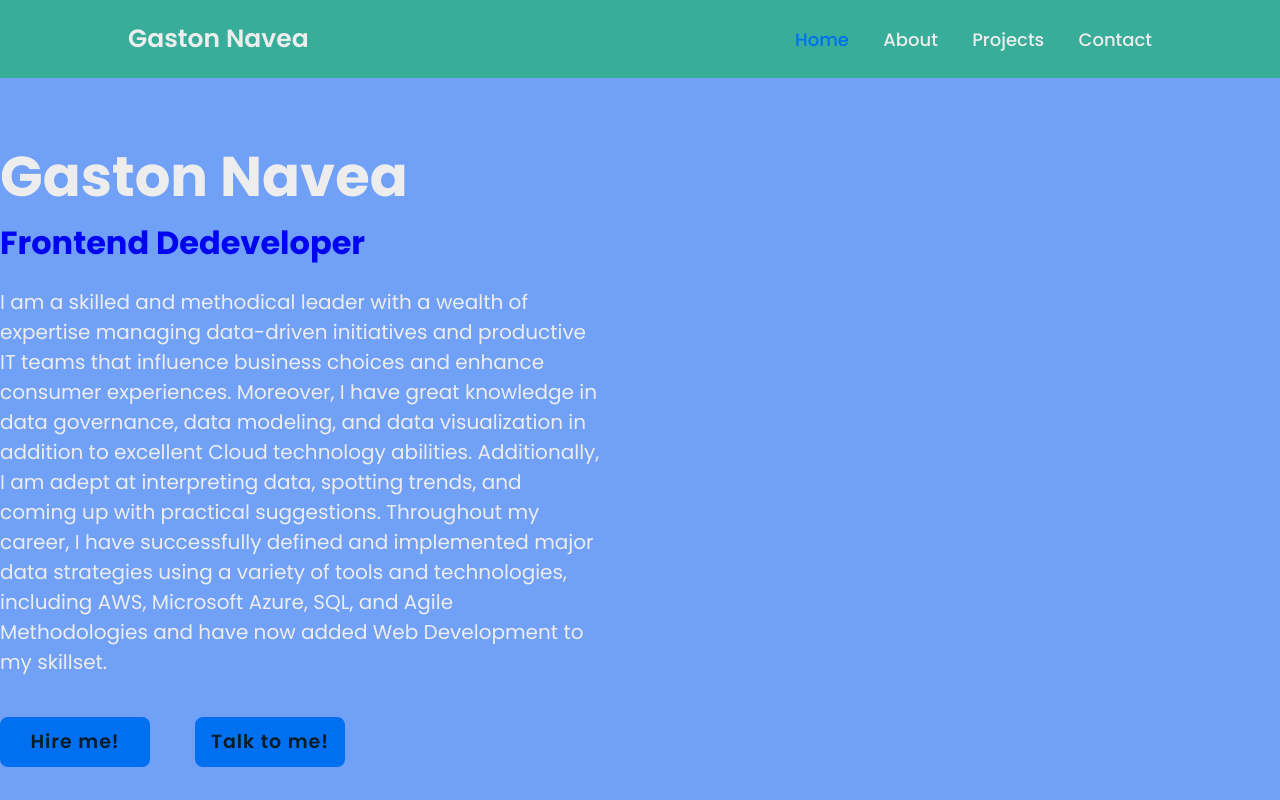
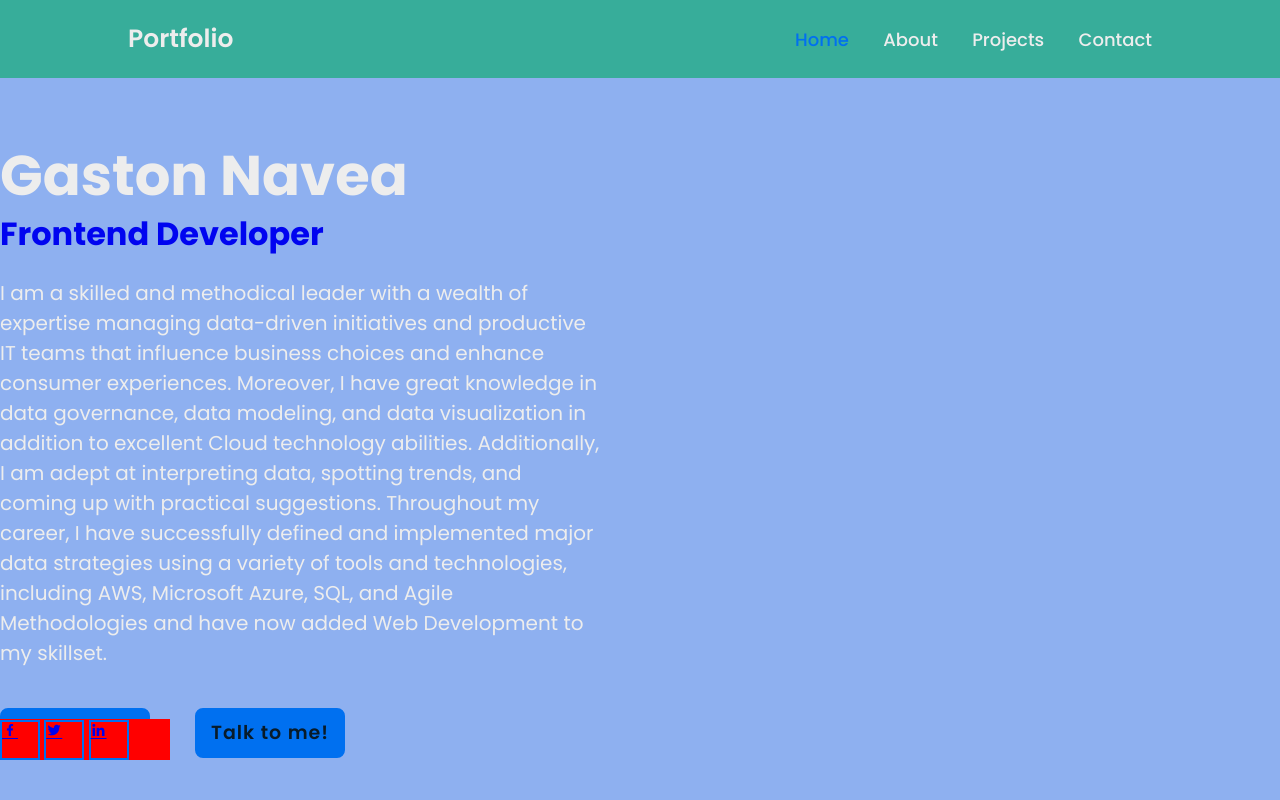
Before and after one commit to gnavea123/portfolio, a plain HTML site: page index.html in a window 1280 px wide. Drawn offline with nearby package versions, Linux system fonts and the light colour scheme.

Commit message:
update: added footer links and main text.

```diff
--- a/css/style.css
+++ b/css/style.css
@@ -9,7 +9,7 @@ font-family: 'Poppins', sans-serif;
 body {
 
 
-    background: #71a0f7 ;
+    background: #8eb0f0 ;
     color: #ededed;
 }
 .header {
@@ -56,6 +56,7 @@ body {
 .home-content h1 {
     font-size: 56px;
     font-weight: 700;
+    line-height: 1.2;
 }
 .home-content h3 {
     font-size: 32px;
@@ -76,6 +77,7 @@ body {
 
 }
 .btn-box a {
+    position: relative;
     display: inline-flex;
     justify-content: center;
     align-items: center;
@@ -89,4 +91,22 @@ body {
     text-decoration: none;
     font-weight: 600;
     letter-spacing: 1px;
+
 }
+/* .btn-box a:nth-child(2) {
+    background: transparent;
+    color: #0070f0 ;
+} */
+.home-sci {
+    position: absolute;
+    bottom: 40px;
+    width: 170px;
+    background: red;
+}
+.home-sci a {
+    display: inline-flex ;
+    width: 40px;
+    height: 40px;
+    background: transparent;
+    border: 2px solid #0070f0  ;
+}
--- a/index.html
+++ b/index.html
@@ -5,6 +5,7 @@
     <meta charset="UTF-8" />
     <title>My Portfolio HTML and CSS</title>
     <link rel="stylesheet" href="./css/style.css">
+    <link href='https://unpkg.com/boxicons@2.1.4/css/boxicons.min.css' rel='stylesheet'>
     <title>myPortfolio</title>
 </head>
 
@@ -12,7 +13,7 @@
     <header class="header">
         <!-- <h1>myPortfolio - <span class="folio">Gaston Navea</span></h1> -->
 
-        <a  href="#" class="logo"> Gaston Navea</a>
+        <a  href="#" class="logo"> Portfolio</a>
 
         <nav  class ="navbar">
             <a href="#" class="active">Home</a>
@@ -27,13 +28,19 @@
             <br></br>
             <br></br>
              <h1>Gaston Navea</h1>
-             <h3> Frontend Dedeveloper</h3>
+             <h3> Frontend Developer</h3>
              <p>I am a skilled and methodical leader with a wealth of expertise managing data-driven initiatives and productive IT teams that influence business choices and enhance consumer experiences. Moreover, I have great knowledge in data governance, data modeling, and data visualization in addition to excellent Cloud technology abilities. Additionally, I am adept at interpreting data, spotting trends, and coming up with practical suggestions. Throughout my career, I have successfully defined and implemented major data strategies using a variety of tools and technologies, including AWS, Microsoft Azure, SQL, and Agile Methodologies and have now added Web Development to my skillset.</p>
             <div class="btn-box">
                 <a href="#">Hire me!</a>
                 <a href="#">Talk to me!</a>
             </div>
         </div>
+
+        <div class="home-sci">
+            <a href="#"><i class='bx bxl-facebook'></i></a>
+            <a href="#"><i class='bx bxl-twitter' ></i></a>
+            <a href="#"><i class='bx bxl-linkedin' ></i></a>
+        </div>
     </section>
 </body>
 
```
